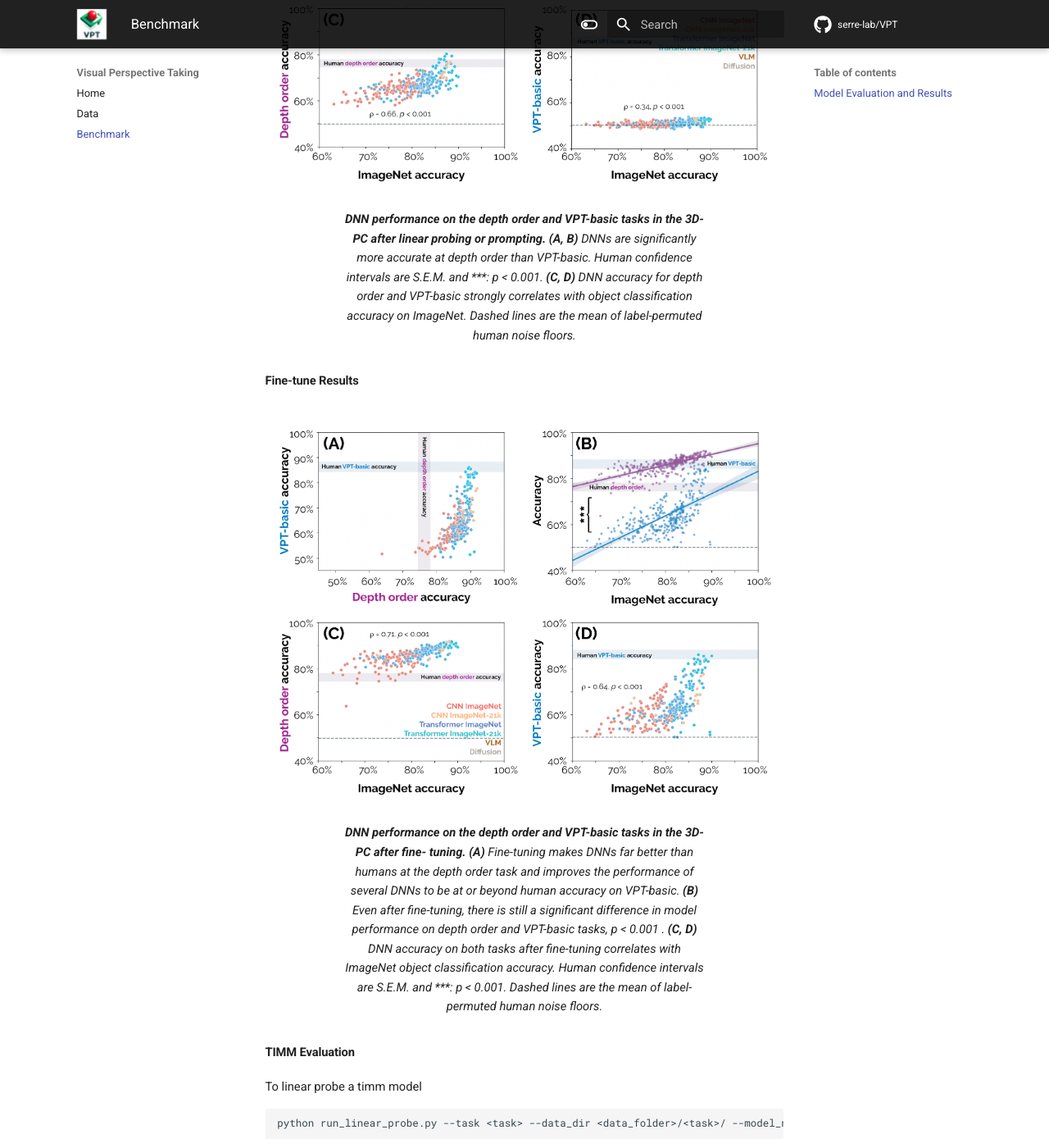
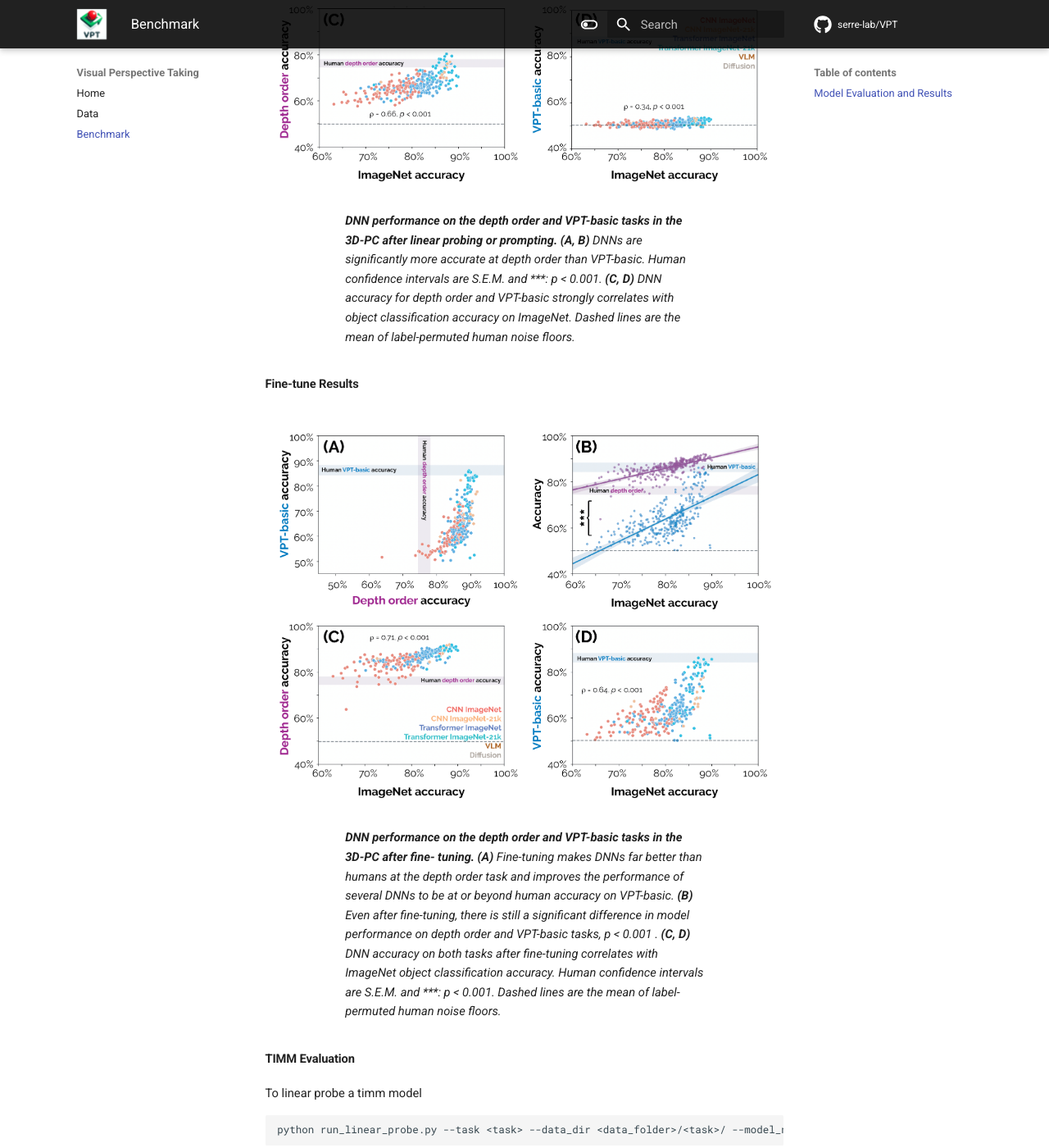
Before and after one commit to serre-lab/VPT, an MkDocs documentation site: the page built from docs/benchmark.md, in a window 1280 px wide and 1400 px high, scrolled down 587 px. Shown: the whole window at 82% size. Built offline with MkDocs 1.6.1 and Material for MkDocs 9.7.7, drawn with Linux system fonts in a browser that asks for light colours; comment, search, counter and statistics services are not loaded.

Commit message:
Update figcaption in css

```diff
--- a/docs/css/custom.css
+++ b/docs/css/custom.css
@@ -223,3 +223,8 @@ span {
 .box-shadow {
     box-shadow: 0 10px 20px rgba(0, 0, 0, 0.19), 0 6px 6px rgba(0, 0, 0, 0.23);
 }
+
+figcaption {
+    padding: 2px;
+    text-align: left;
+  }
```
